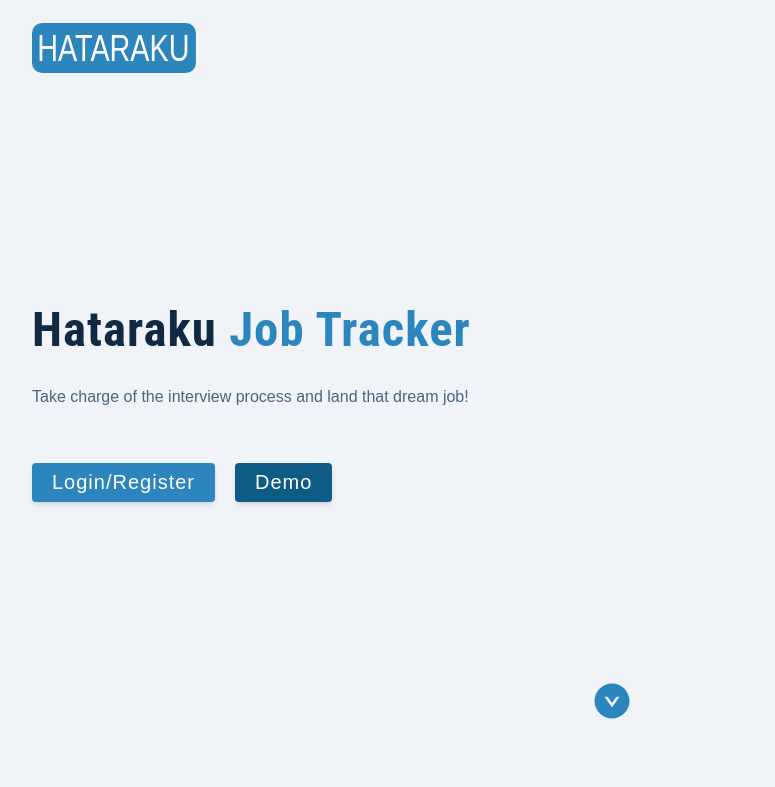
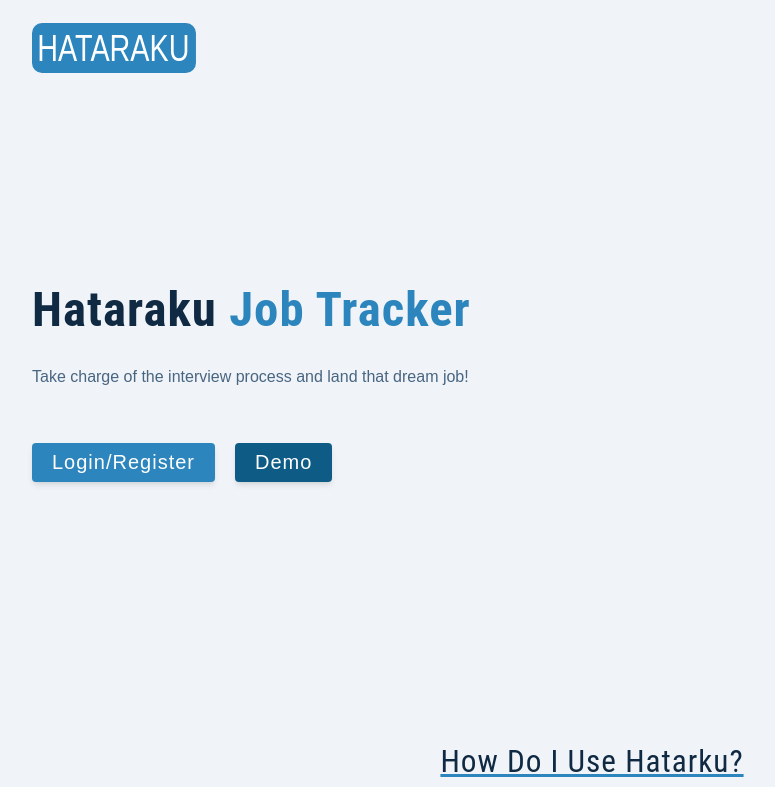
Before and after one commit to ZacharyTStone/haku, a React (Create React App) app in the folder client/: page /landing in a window 1280 px wide. Shown: the top 787 px of the page, without its empty margins (48-823 px from the left). Built offline with nearby package versions, Linux system fonts and the light colour scheme.

Commit message:
remove down arrow and reduce page css height

```diff
--- a/client/src/App.js
+++ b/client/src/App.js
@@ -27,7 +27,7 @@ function App() {
         <Route path="/register" element={<Register />} />
         <Route path="/register-demo" element={<RegisterDemo />} />
         <Route path="/landing" element={<Landing />} />
-        <Route path="landing#icon-row" element={<Landing />} />
+        {/* <Route path="landing#icon-row" element={<Landing />} /> */}
         <Route path="*" element={<Error />} />
       </Routes>
     </BrowserRouter>
--- a/client/src/pages/Landing.js
+++ b/client/src/pages/Landing.js
@@ -58,16 +58,6 @@ const Landing = () => {
         <Fade>
           <img src={main} alt="job hunt" className="img main-img" />
         </Fade>
-        <a
-          href="#icon-row"
-          style={{
-            position: "absolute",
-            bottom: 75,
-            left: "50%",
-          }}
-        >
-          <AiFillDownCircle size={40} color="var(--primary-500)" />
-        </a>
       </div>
       <div className="container">
         <Fade>
@@ -221,7 +211,7 @@ const Wrapper = styled.main`
     display: grid;
     align-items: center;
     margin-top: -3rem;
-    height: 80vh;
+    height: 75vh;
   }
   .features {
     margin-top: 20px;
@@ -275,7 +265,7 @@ const Wrapper = styled.main`
     .page {
       grid-template-columns: 1fr 1fr;
       column-gap: 3rem;
-      min-height: calc(100vh - var(--nav-height));
+      min-height: calc(95vh - var(--nav-height));
     }
     .main-img {
       display: block;
```
